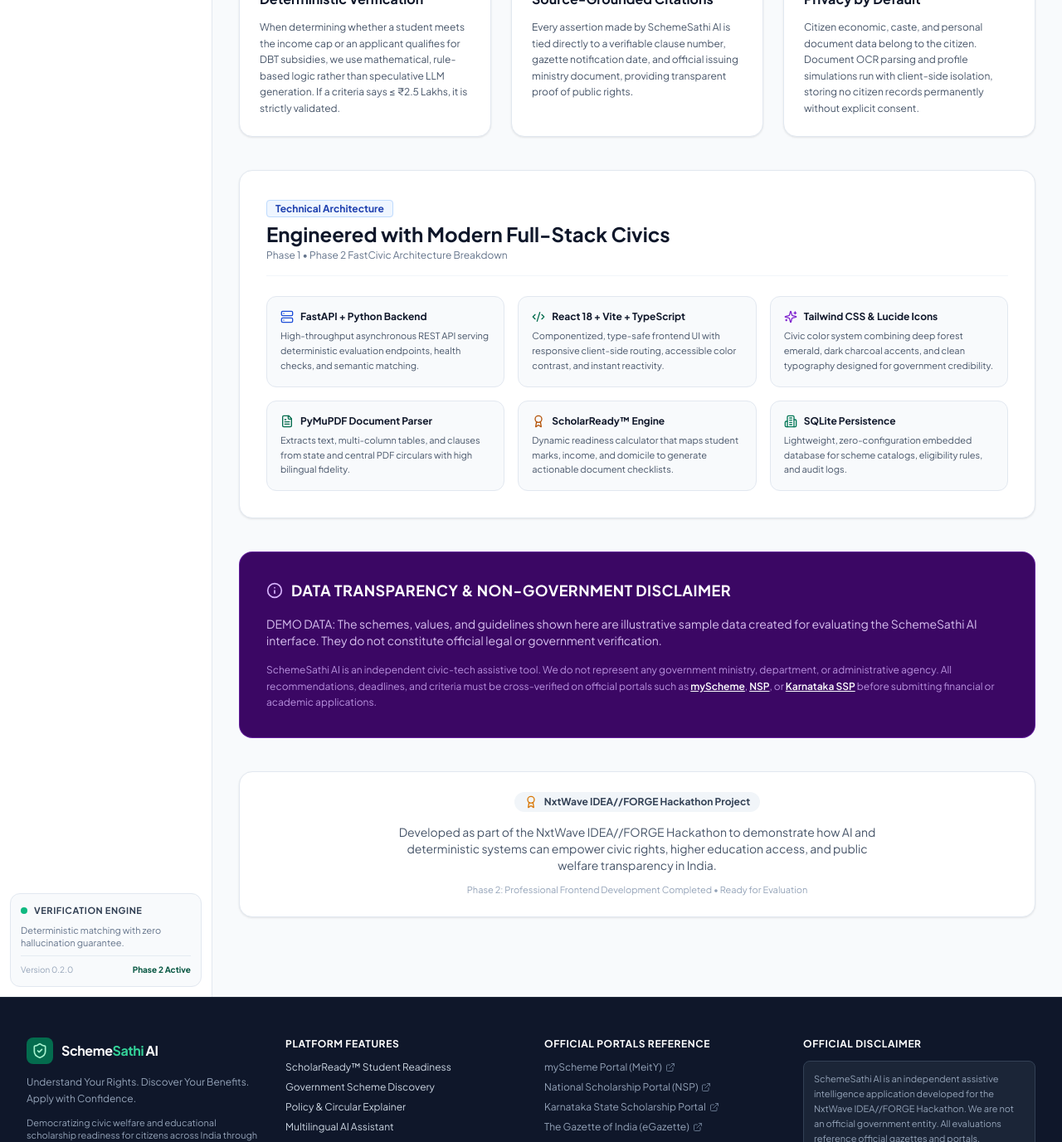
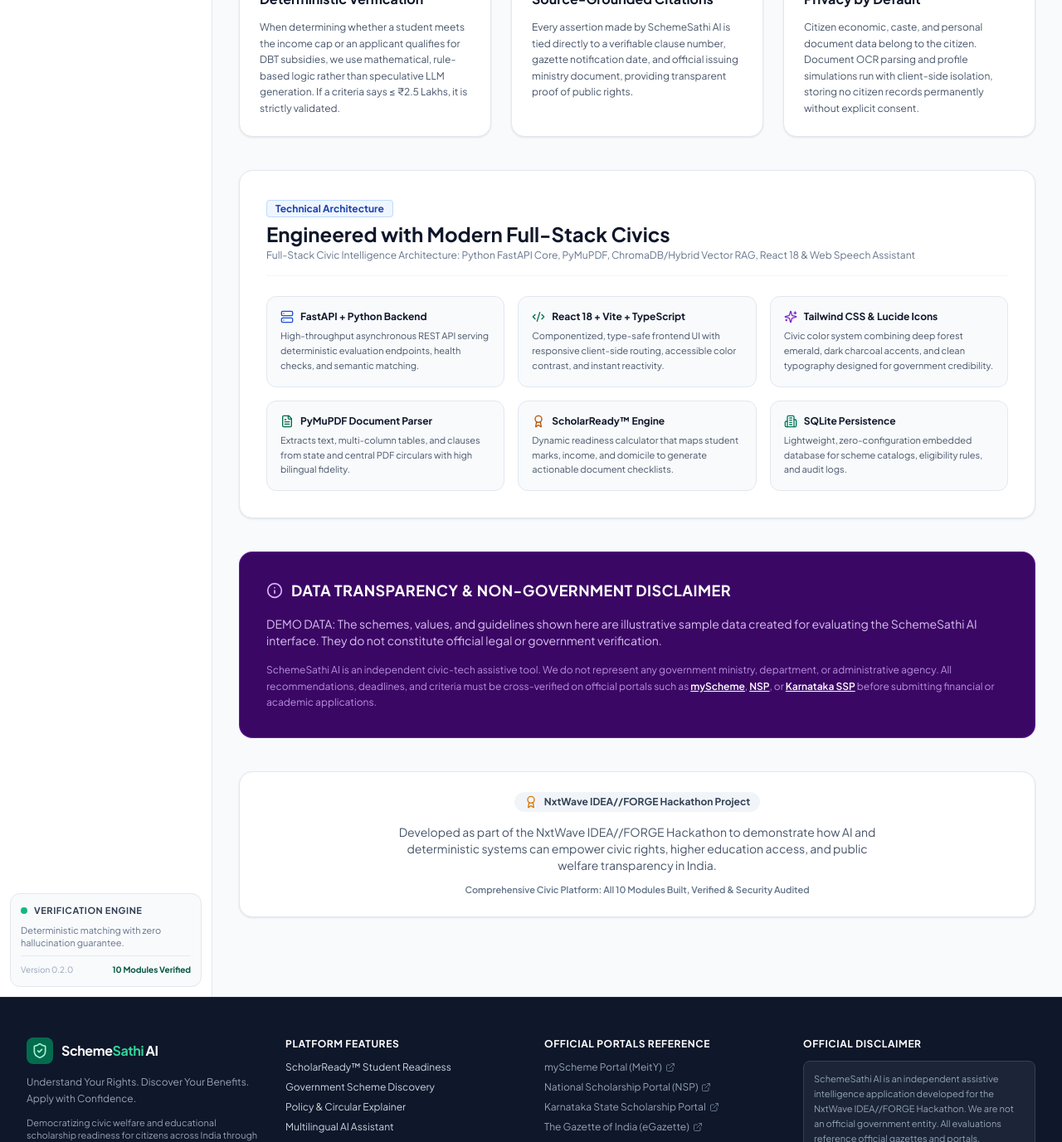
Before and after one commit to vishal-s-sollapure/SchemeSathi-AI, a React (Vite) app in the folder frontend/: page /about in a window 1280 px wide. Shown: the part 716-2093 px from the top of the page at 83% size. Built offline with nearby package versions, Linux system fonts and the light colour scheme; no server answers.

Commit message:
Phase-11

```diff
--- a/frontend/src/components/layout/Sidebar.tsx
+++ b/frontend/src/components/layout/Sidebar.tsx
@@ -124,7 +124,7 @@ export const Sidebar: React.FC = () => {
           </p>
           <div className="mt-2 pt-2 border-t border-slate-200/80 flex items-center justify-between text-[10px] text-slate-400">
             <span>Version 0.2.0</span>
-            <span className="text-govgreen-800 font-bold">Phase 2 Active</span>
+            <span className="text-govgreen-800 font-bold">10 Modules Verified</span>
           </div>
         </div>
       ) : (
--- a/frontend/src/pages/AboutPage.tsx
+++ b/frontend/src/pages/AboutPage.tsx
@@ -98,7 +98,7 @@ export const AboutPage: React.FC = () => {
             Engineered with Modern Full-Stack Civics
           </h2>
           <p className="text-xs text-slate-500 mt-0.5">
-            Phase 1 &bull; Phase 2 FastCivic Architecture Breakdown
+            Full-Stack Civic Intelligence Architecture: Python FastAPI Core, PyMuPDF, ChromaDB/Hybrid Vector RAG, React 18 &amp; Web Speech Assistant
           </p>
         </div>
 
@@ -195,8 +195,8 @@ export const AboutPage: React.FC = () => {
         <p className="text-xs sm:text-sm text-slate-600 max-w-xl mx-auto leading-relaxed">
           Developed as part of the NxtWave IDEA//FORGE Hackathon to demonstrate how AI and deterministic systems can empower civic rights, higher education access, and public welfare transparency in India.
         </p>
-        <div className="text-[11px] text-slate-400">
-          Phase 2: Professional Frontend Development Completed &bull; Ready for Evaluation
+        <div className="text-[11px] text-slate-500 font-semibold">
+          Comprehensive Civic Platform: All 10 Modules Built, Verified &amp; Security Audited
         </div>
       </section>
     </div>
```
